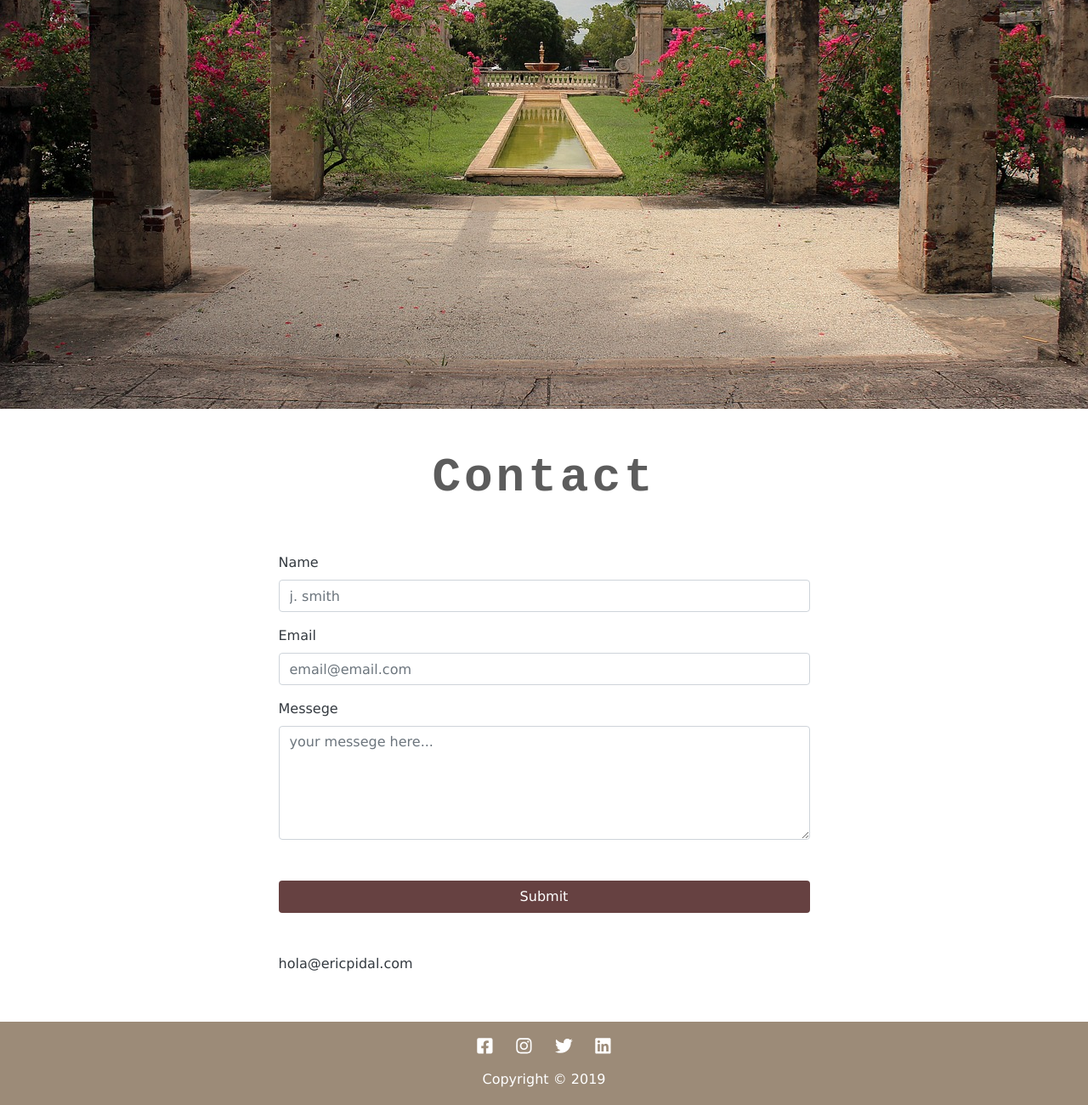
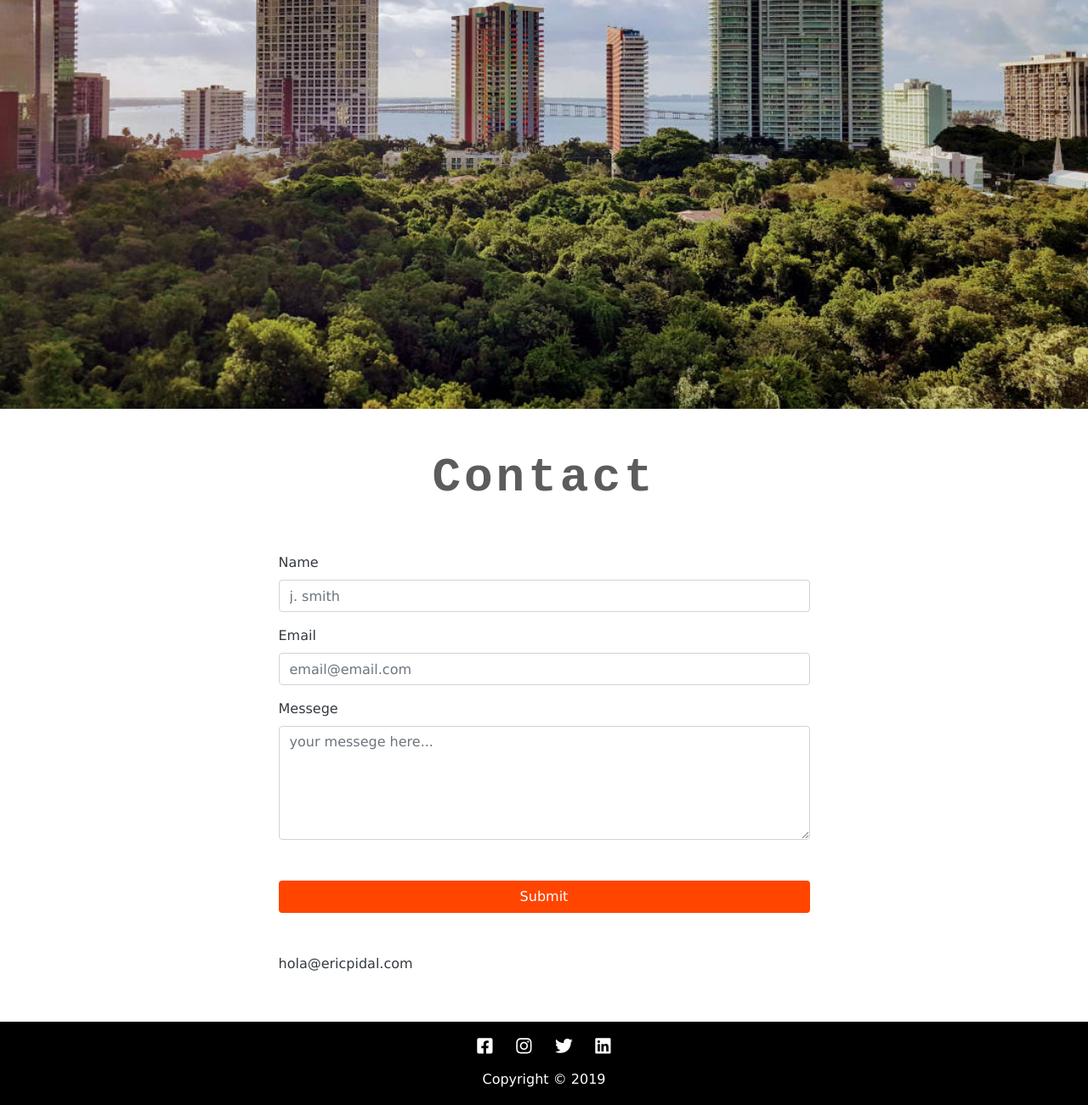
Before and after one commit to testing305/retro, a Gatsby site: page / in a window 1280 px wide. Shown: the part 375-1675 px from the top of the page at 85% size. Built offline with nearby package versions, Linux system fonts and the light colour scheme; Gatsby itself is replaced by a stand-in of ours.

Commit message:
changed colors of submit button and footer

```diff
--- a/src/components/Globals/Footer.js
+++ b/src/components/Globals/Footer.js
@@ -56,7 +56,7 @@ export default class Footer extends Component {
 
 const FooterWrapper = styled.footer`
   padding: 1rem 0;
-  background: rgb(156, 139, 120);
+  background: black;
   .icons {
     width: 10rem;
     display: flex;
--- a/src/components/layout.css
+++ b/src/components/layout.css
@@ -125,7 +125,7 @@ h6 {
 /*end of services */
 
 .submit {
-  background: rgb(102, 65, 65);
+  background: rgb(255, 69, 0);
   color: white;
 }
 .submit:hover {
--- a/src/pages/index.js
+++ b/src/pages/index.js
@@ -31,7 +31,7 @@ const IndexPage = ({ data }) => (
 
 export const query = graphql`
   {
-    img: file(relativePath: { eq: "homeGallery/index-coral-page.jpg" }) {
+    img: file(relativePath: { eq: "homeGallery/brickellBayHero.jpeg" }) {
       childImageSharp {
         fluid {
           ...GatsbyImageSharpFluid_tracedSVG
```
Also changed, not shown: src/images/homeGallery/b and w .jpeg.jpg (renamed from src/images/homeGallery/adult-band-black-and-white-363905.jpg), src/images/homeGallery/brickellBayHero.jpeg (added), src/images/homeGallery/cuban-images.jpeg.jpg (renamed from src/images/homeGallery/cuban-images.jpg), 2 other files.
